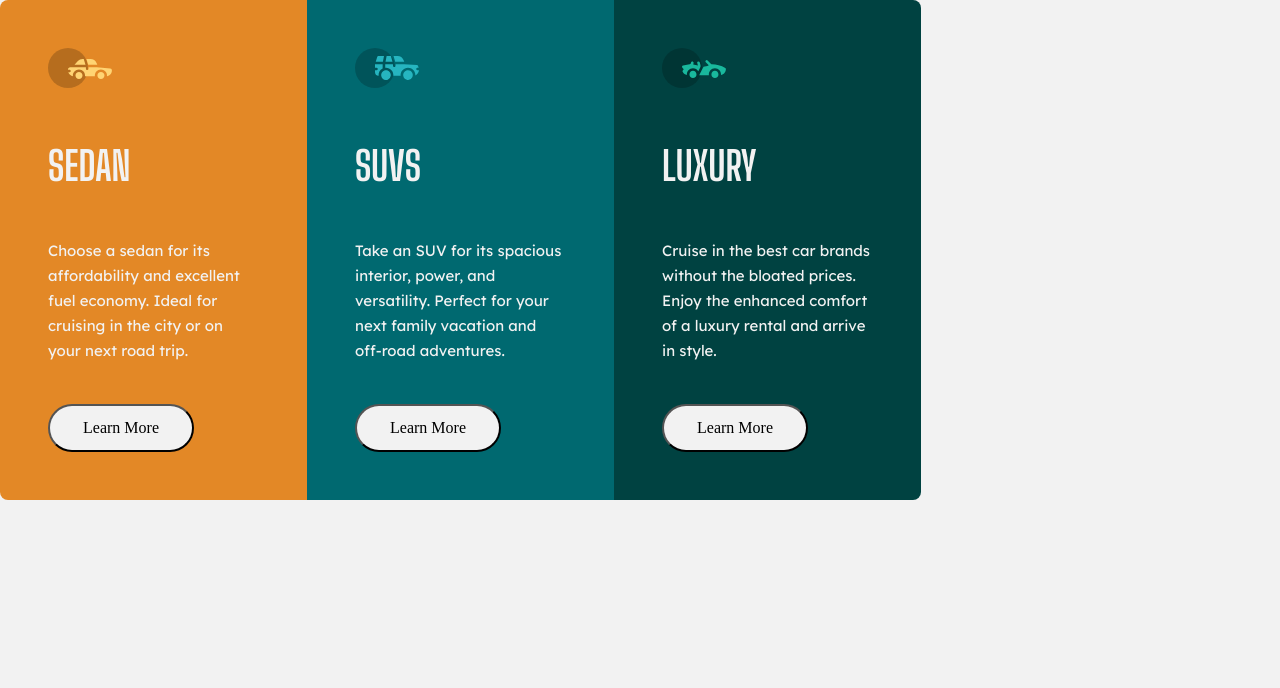
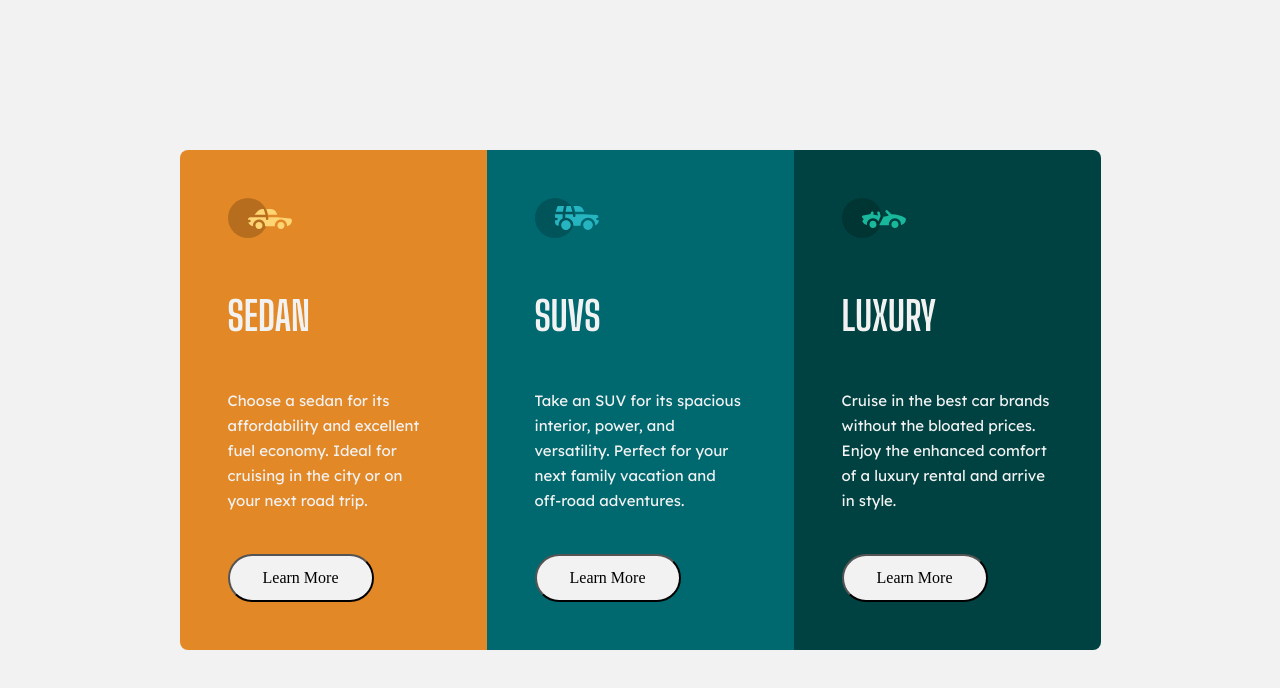
Before and after one commit to nicorithner/3-column-preview-card-component-FEM-solution, a React (Vite) app: page / in a window 1280 px wide. Shown: the top 688 px of the page. Built offline with nearby package versions, Linux system fonts and the light colour scheme.

Commit message:
Center content inside app

```diff
--- a/src/App.scss
+++ b/src/App.scss
@@ -1,3 +1,9 @@
+body {
+  display: flex;
+  justify-content: center;
+  align-items: center;
+  min-height: 100vh;
+}
 .columns-container {
   display: flex;
 }
```
